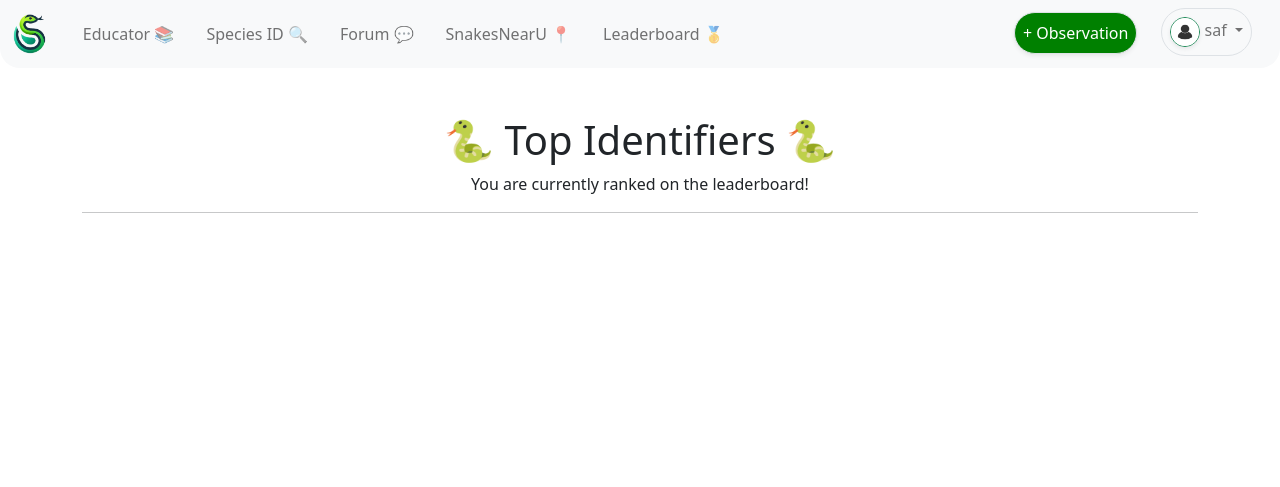
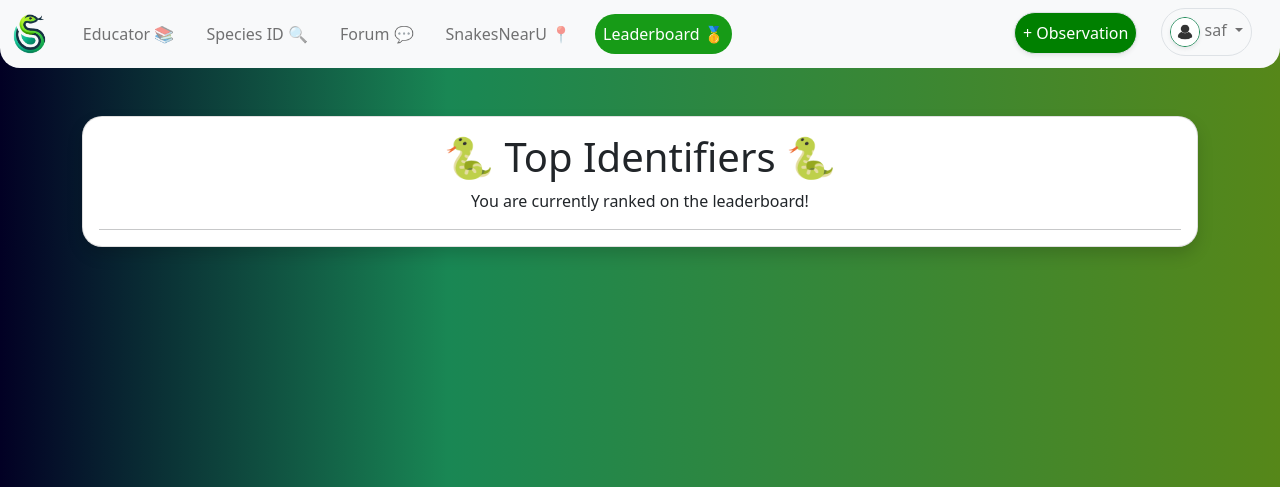
Before and after one commit to ReverendSafari/SerpentSpotProject, a Django app: page /Leaderboard/ in a window 1280 px wide. Shown: the top 487 px of the page. Run offline with Django 5.2, Linux system fonts and the light colour scheme; a user stored in the database is signed in; data comes from the database, SQL or seed files in the repository.

Commit message:
Additional styling
+ navbar styling
+ ID page styling
+ leaderboard styling
+ snakemap styling

```diff
--- a/Identification/templates/id.html
+++ b/Identification/templates/id.html
@@ -111,7 +111,7 @@
     <div class="row justify-content-center" id="species-container">
         {% for species in species %}
             <div class="col-12 d-flex justify-content-center">
-                <div class="card snake-info mt-5 w-75">
+                <div class="card snake-info mt-5 w-75 shadow" style="border-radius: 20px; overflow: hidden;">
                     <img class="card-img-top" src="{% static species.image_path %}" alt="{{ species.common_name }}">
                     <div class="card-body">
                         <h5 class="card-title h1">{{ species.common_name }}</h5>
--- a/Leaderboard/templates/leaderboard.html
+++ b/Leaderboard/templates/leaderboard.html
@@ -33,12 +33,19 @@
         transform: scale(1.02); /* Scale up on hover */
         transition: 0.3s; /* Smooth transition */
     }
+    body {
+        background: rgb(2,0,36);
+        background: -webkit-linear-gradient(0deg, rgba(2,0,36,1) 0%, rgba(25,135,84,1) 35%, rgba(86,135,25,1) 100%);
+    }
 </style>
 {% endblock extra_css %}
 
 {% load static %}
 
 {% block content %}
+
+    <div class="card shadow" style="border-radius: 20px; overflow: hidden;">
+        <div class="mx-3 mt-3">
             <h1 style="text-align: center;">🐍 Top Identifiers 🐍</h1>
             <!-- Text for leaderboard placement, either tells you that you're ranked or how many you need to place -->
             {% if is_user_ranked %}
@@ -50,6 +57,7 @@
                     <p style="text-align: center;">Start observing to appear on the leaderboard!</p>
                 {% endif %}
             {% endif %}
+
 
             <!-- loop through leaderboard positions and render cards -->
             {% for profile in top_ten_profiles %}
@@ -76,4 +84,6 @@
             </a>
             {% endfor %}
             <hr>
+        </div>
+    </div>
 {% endblock content %}
--- a/UserAuth/templates/base.html
+++ b/UserAuth/templates/base.html
@@ -20,9 +20,10 @@
             transform: scale(1.01);
             transition: 0.3s;
         }
-
         .nav-link:hover {
             background-color: rgb(233, 233, 233);
+            transform: scale(1.06);
+            transition: 0.3s;
         }
         .expand:hover{
             transform: scale(1.06);
@@ -44,6 +45,13 @@
             background-color: #f8f9fa; /* Light background color on hover, adjust as needed */
         }
 
+        .nav-link.active {
+            color: #ffffff !important; /* White text */
+            background-color: rgb(23, 155, 23); /* Bootstrap primary color */
+            border-color: darkgrey; /* Matching border */
+            text-align: center;
+        }
+
     </style>
 
     {% load static %}
@@ -62,26 +70,28 @@
                 </button>
                 <div class="collapse navbar-collapse ml-4"  id="navbarNavDropdown">
                     <ul class="navbar-nav">
+                        <hr>
                         <!-- Education items -->
                         <li class="nav-item mx-2">
-                            <a class="nav-link" href="{% url 'education_view' %}">Educator 📚</a>
+                            <a class="nav-link rounded-pill {% if request.resolver_match.url_name == 'education_view' %}active{% endif %}" href="{% url 'education_view' %}">Educator 📚</a>
                         </li>
                         <li class="nav-item mx-2">
-                            <a class="nav-link" href="{% url 'id_view' %}">Species ID 🔍</a>
+                            <a class="nav-link rounded-pill {% if request.resolver_match.url_name == 'id_view' %}active{% endif %}" href="{% url 'id_view' %}">Species ID 🔍</a>
                         </li>
                         <hr>
                         <!-- Community items -->
                         <li class="nav-item mx-2">
-                            <a class="nav-link" href="{% url 'home' %}">Forum 💬</a>
+                            <a class="nav-link rounded-pill {% if request.resolver_match.url_name == 'home' %}active{% endif %}" href="{% url 'home' %}">Forum 💬</a>
                         </li>
                         <li class="nav-item mx-2">
-                            <a class="nav-link" href="{% url 'map_view' %}">SnakesNearU 📍</a>
+                            <a class="nav-link rounded-pill {% if request.resolver_match.url_name == 'map_view' %}active{% endif %}" href="{% url 'map_view' %}">SnakesNearU 📍</a>
                         </li>
                         <li class="nav-item mx-2">
-                            <a class="nav-link" href="{% url 'leaderboard_view' %}">Leaderboard 🥇</a>
+                            <a class="nav-link rounded-pill {% if request.resolver_match.url_name == 'leaderboard_view' %}active{% endif %}" href="{% url 'leaderboard_view' %}">Leaderboard 🥇</a>
                         </li>
                         <hr>
                     </ul>
+
                     <!-- check for logged in user otherwise why would there be a profile -->
                     {% if user.is_authenticated %}
                     <!-- Right side of navbar -->
--- a/UserAuth/templates/profile.html
+++ b/UserAuth/templates/profile.html
@@ -69,6 +69,9 @@
                 <div class="col">
                     <h2 class="card-title">
                         {{ user.username | slice:":15" }}
+                        {% if user.is_superuser %}
+                            <span class="badge bg-danger">SERPENT DEV</span>
+                        {% endif %}
                         <!-- If they have observations render a link to leaderboard -->
                         {% if recentobservations %}
                         <a href="{% url 'leaderboard_view' %}" class="ms-2">
@@ -77,6 +80,7 @@
                         {% endif %}
                     </h2>
                     <p><strong>Email:</strong> {{ user.email }}</p>
+                    <p><strong>Bio:</strong> {{ user.userprofile.bio }}</p>
                 </div>
             </div>
             <!-- if its your profile then you can edit it -->
@@ -94,7 +98,6 @@
                             <hr>
                             <div class="mx-1">
                                 <p><strong>Lifetime observations:</strong> {{ user.userprofile.observations }}</p>
-                                <p><strong>Bio:</strong> {{ user.userprofile.bio }}</p>
                             </div>
                         </div>
                         <!-- Displaying favorite species -->
```
Also changed, not shown: snakemap/templates/map.html (+10 -1 lines). Lines whose indentation alone changed are shown as unchanged.
